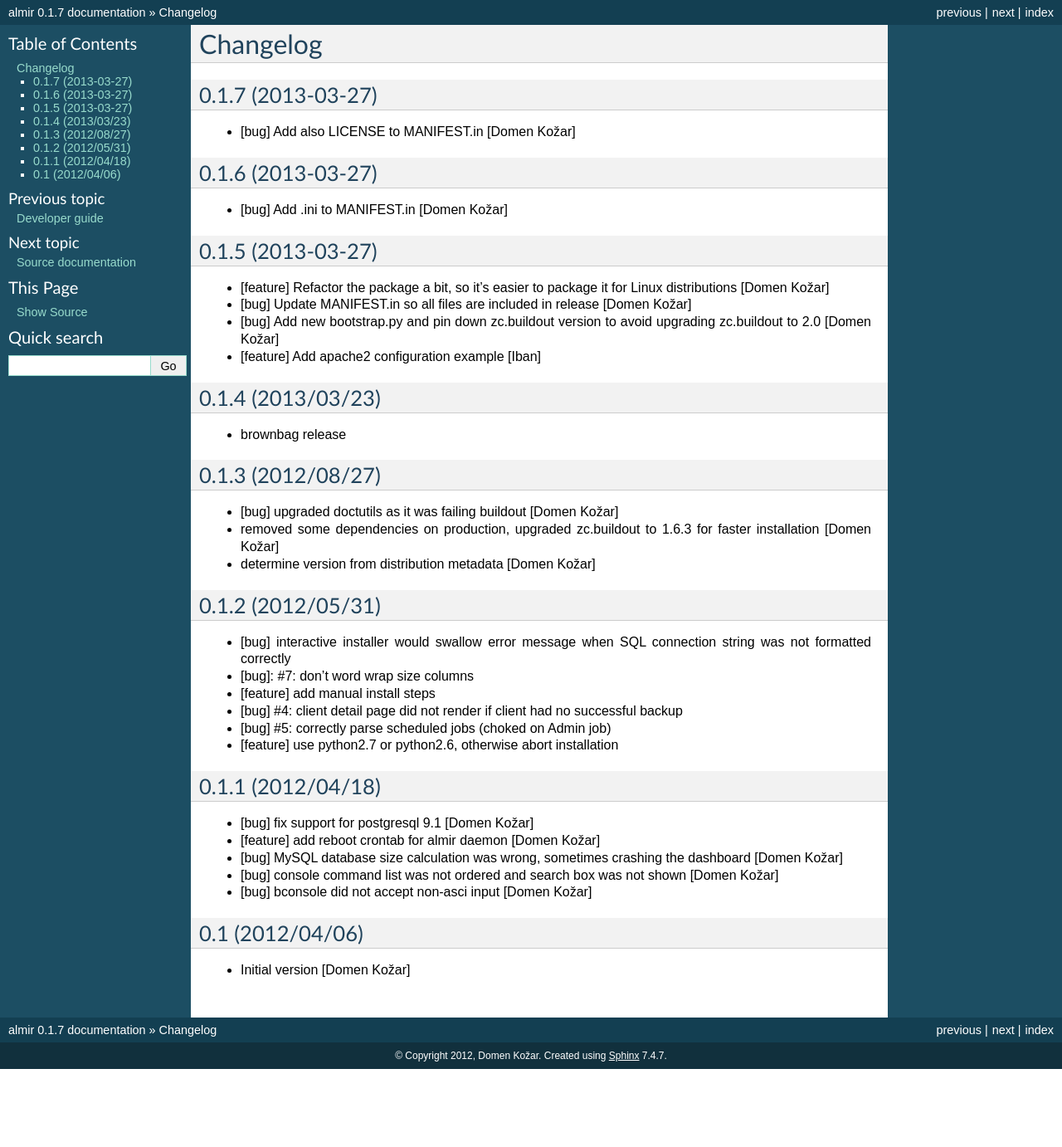
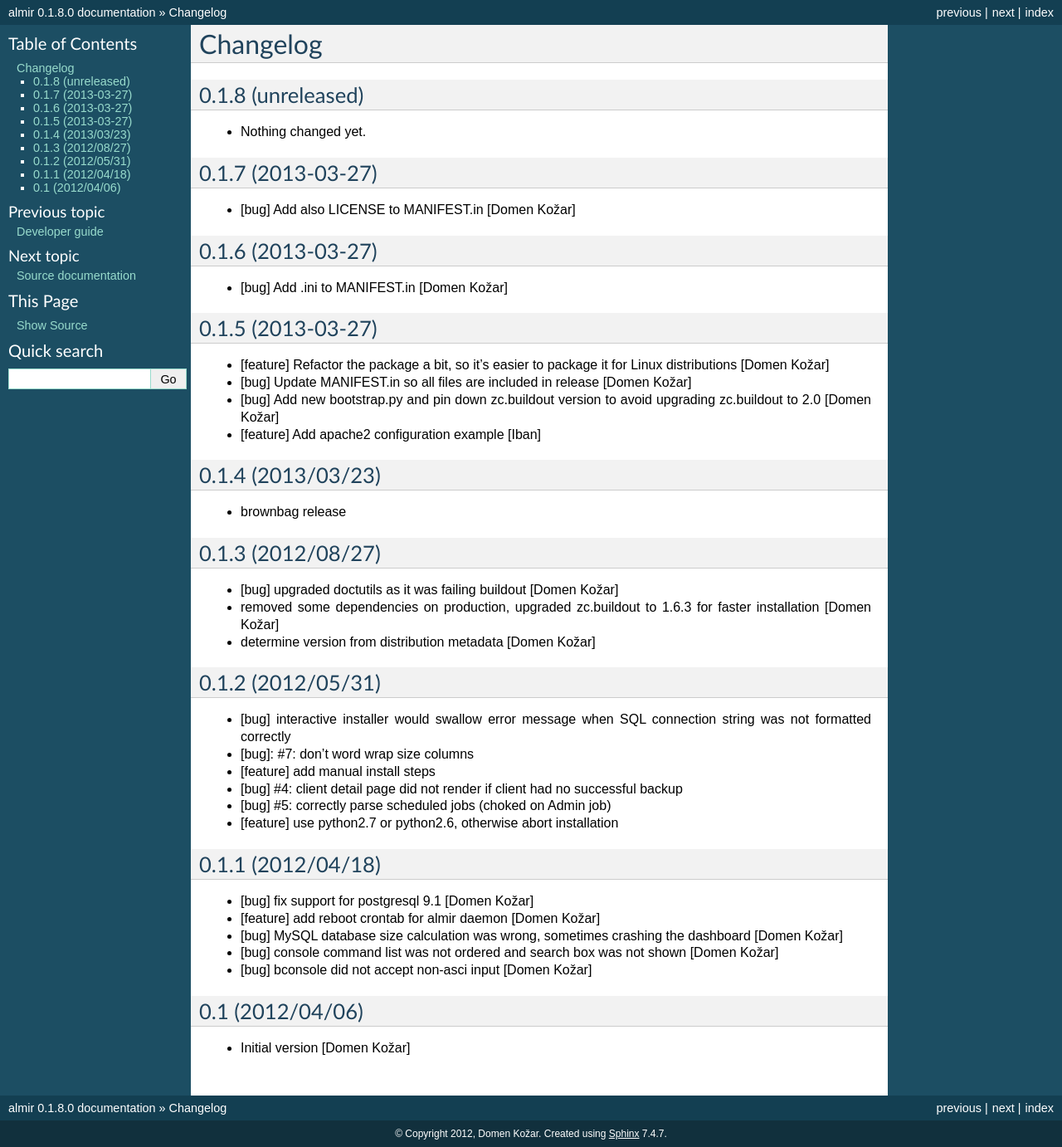
Before and after one commit to domenkozar/almir, a Sphinx documentation site: the page built from docs/source/changelog.rst, in a window 1280 px wide. Shown: the whole page at 83% size. Built offline with Sphinx 7.4.7, drawn with Linux system fonts in a browser that asks for light colours; before the commit the page ends 1288 px from its top, so only the background shows below that.

Commit message:
Back to development: 0.1.8

```diff
--- a/docs/source/changelog.rst
+++ b/docs/source/changelog.rst
@@ -1,5 +1,11 @@
 Changelog
 =========
+
+0.1.8 (unreleased)
+------------------
+
+- Nothing changed yet.
+
 
 0.1.7 (2013-03-27)
 ------------------
--- a/setup.py
+++ b/setup.py
@@ -34,7 +34,7 @@ except ImportError:
     requires.append('pysqlite')
 
 setup(name='almir',
-      version='0.1.7',
+      version='0.1.8.dev0',
       description='Almir is a Bacula (backup solution) web interface written in Python.',
       long_description=README + '\n\n' + CHANGES,
       classifiers=[
```
